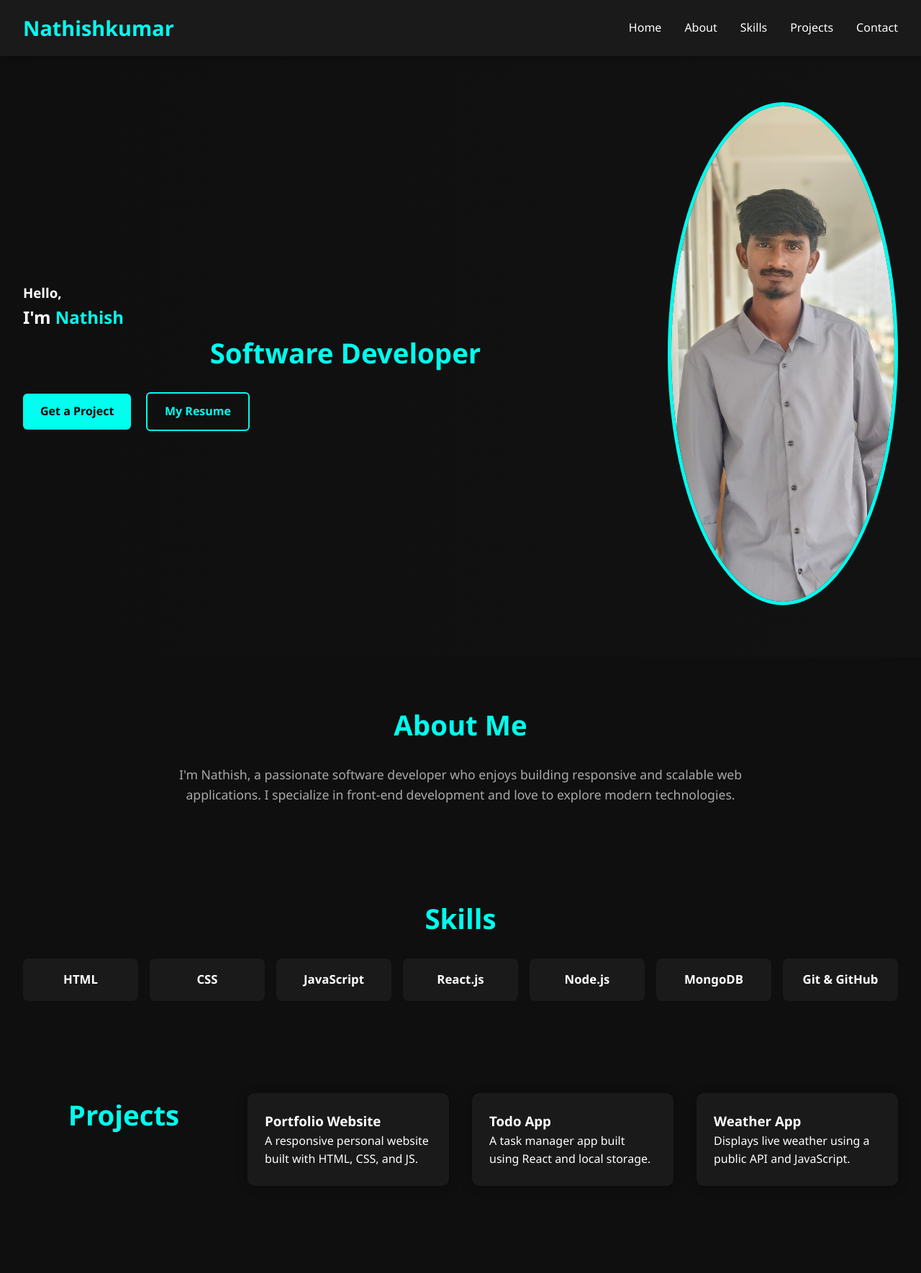
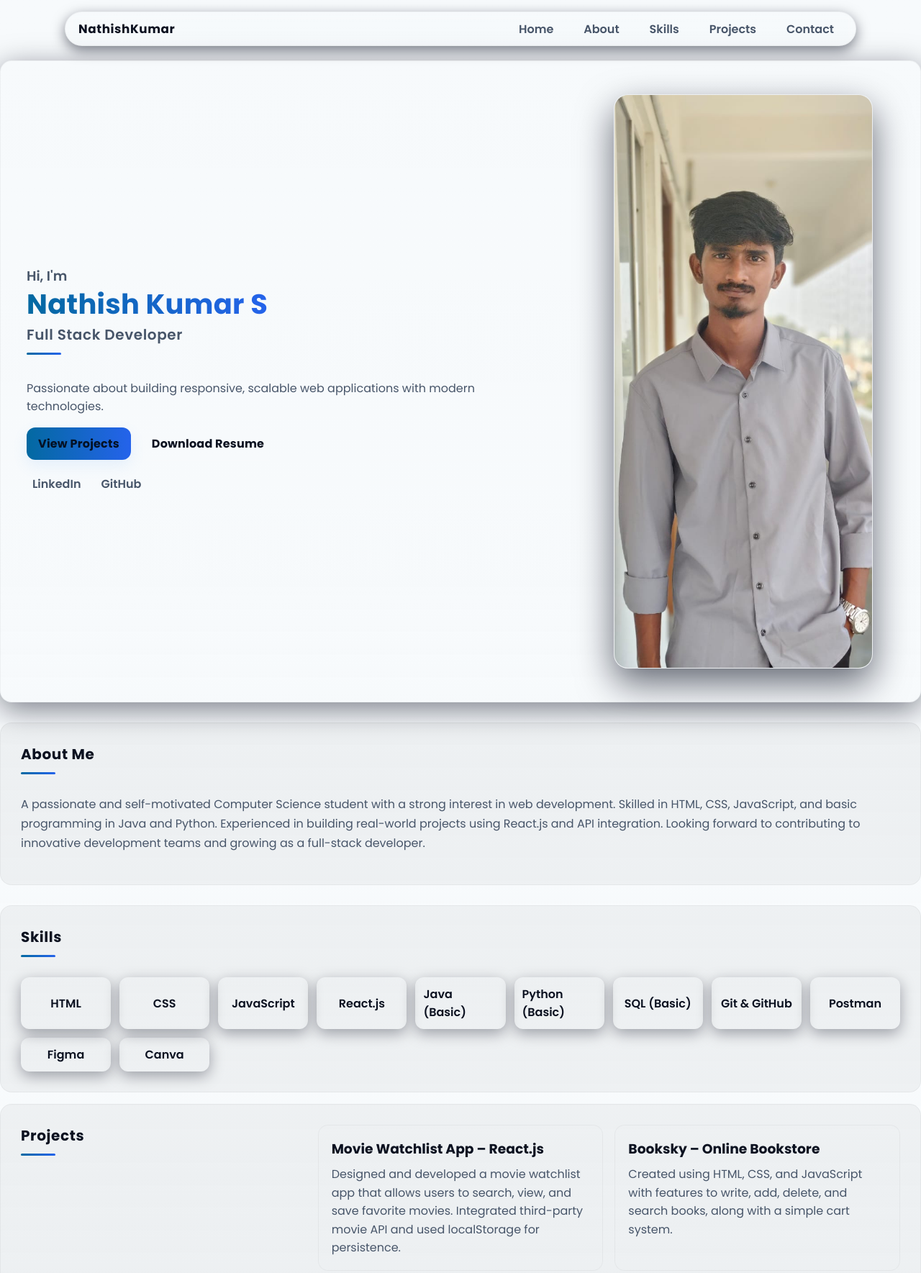
Before and after one commit to nathishkumar153/portfolio, a plain HTML site: page index.html in a window 1280 px wide. Shown: the top 1769 px of the page at 72% size. Drawn offline with Linux system fonts and the light colour scheme.

Commit message:
feature added

```diff
--- a/index.html
+++ b/index.html
@@ -3,31 +3,39 @@
 <head>
   <meta charset="UTF-8" />
   <meta name="viewport" content="width=device-width, initial-scale=1.0" />
-    <title>Nathish | Software Developer</title>
+  <title>Nathish Kumar | Full Stack Developer</title>
   <link rel="stylesheet" href="style.css" />
+  <link href="https://fonts.googleapis.com/css2?family=Poppins:wght@400;600;700&display=swap" rel="stylesheet">
 </head>
 <body>
+
   <!-- Navbar -->
   <nav class="navbar">
-      <div class="logo">Nathishkumar</div>
-      <ul class="nav-links">
+    <div class="logo">NathishKumar</div>
+    <ul class="nav-links" id="navLinks">
       <li><a href="#home">Home</a></li>
       <li><a href="#about">About</a></li>
       <li><a href="#skills">Skills</a></li>
       <li><a href="#projects">Projects</a></li>
       <li><a href="#contact">Contact</a></li>
     </ul>
+    <div class="menu-icon" onclick="toggleMenu()">☰</div>
   </nav>
 
   <!-- Hero Section -->
   <section id="home" class="hero">
     <div class="hero-text">
-        <h3>Hello,</h3>
-        <h1>I'm <span>Nathish</span></h1>
-        <h2>Software Developer</h2>
+      <h3>Hi, I'm</h3>
+      <h1><span>Nathish Kumar S</span></h1>
+      <h2>Full Stack Developer</h2>
+      <p>Passionate about building responsive, scalable web applications with modern technologies.</p>
       <div class="hero-buttons">
-          <a href="#projects" class="btn primary">Get a Project</a>
-          <a href="resume.pdf" class="btn outline" target="_blank">My Resume</a>
+        <a href="#projects" class="btn primary">View Projects</a>
+        <a href="resume.pdf" class="btn outline" target="_blank">Download Resume</a>
+      </div>
+      <div class="social-links">
+        <a href="https://www.linkedin.com/in/nathishkumar-s" target="_blank">LinkedIn</a>
+        <a href="https://github.com/YourGitHubUsername" target="_blank">GitHub</a>
       </div>
     </div>
     <div class="hero-image">
@@ -39,57 +47,76 @@
   <section id="about" class="about">
     <h2>About Me</h2>
     <p>
-        I'm Nathish, a passionate software developer who enjoys building responsive
-        and scalable web applications. I specialize in front-end development and
-        love to explore modern technologies.
+      A passionate and self-motivated Computer Science student with a strong interest in web development.
+      Skilled in HTML, CSS, JavaScript, and basic programming in Java and Python. Experienced in
+      building real-world projects using React.js and API integration. Looking forward to contributing
+      to innovative development teams and growing as a full-stack developer.
     </p>
   </section>
 
   <!-- Skills Section -->
   <section id="skills" class="skills">
     <h2>Skills</h2>
-      <ul>
-        <li>HTML</li>
-        <li>CSS</li>
-        <li>JavaScript</li>
-        <li>React.js</li>
-        <li>Node.js</li>
-        <li>MongoDB</li>
-        <li>Git & GitHub</li>
-      </ul>
+    <div class="skill-grid">
+      <span>HTML</span>
+      <span>CSS</span>
+      <span>JavaScript</span>
+      <span>React.js</span>
+      <span>Java (Basic)</span>
+      <span>Python (Basic)</span>
+      <span>SQL (Basic)</span>
+      <span>Git & GitHub</span>
+      <span>Postman</span>
+      <span>Figma</span>
+      <span>Canva</span>
+    </div>
   </section>
 
   <!-- Projects Section -->
   <section id="projects" class="projects">
     <h2>Projects</h2>
-      <div class="project">
-        <h3>Portfolio Website</h3>
-        <p>A responsive personal website built with HTML, CSS, and JS.</p>
+    <div class="project-card">
+      <h3>Movie Watchlist App – React.js</h3>
+      <p>Designed and developed a movie watchlist app that allows users to search, view, and save favorite movies. Integrated third-party movie API and used localStorage for persistence.</p>
     </div>
-      <div class="project">
-        <h3>Todo App</h3>
-        <p>A task manager app built using React and local storage.</p>
+    <div class="project-card">
+      <h3>Booksky – Online Bookstore</h3>
+      <p>Created using HTML, CSS, and JavaScript with features to write, add, delete, and search books, along with a simple cart system.</p>
     </div>
-      <div class="project">
-        <h3>Weather App</h3>
-        <p>Displays live weather using a public API and JavaScript.</p>
-      </div>
+  </section>
+
+  <!-- Certifications Section -->
+  <section class="certifications">
+    <h2>Certifications</h2>
+    <ul>
+      <li>React Development – Scaler Academy</li>
+      <li>Full Stack Development – NoviTech R&D Pvt. Ltd.</li>
+      <li>Oracle Cloud Infrastructure 2023 AI Certified Foundations Associate</li>
+    </ul>
   </section>
 
   <!-- Contact Section -->
   <section id="contact" class="contact">
     <h2>Contact Me</h2>
-      <form action="#" method="post">
+    <form>
       <input type="text" placeholder="Your Name" required />
       <input type="email" placeholder="Your Email" required />
       <textarea placeholder="Your Message" required></textarea>
       <button type="submit" class="btn primary">Send Message</button>
     </form>
+    <p>Email: <a href="mailto:nathishkumar2525@gmail.com">nathishkumar2525@gmail.com</a></p>
+    <p>Phone: <a href="tel:+918248967574">+91 8248967574</a></p>
   </section>
 
   <!-- Footer -->
   <footer class="footer">
-      <p>&copy; 2025 Nathishkumar. All Rights Reserved.</p>
+    <p>&copy; 2025 Nathish Kumar. All Rights Reserved.</p>
   </footer>
+
+  <script>
+    function toggleMenu() {
+      document.getElementById("navLinks").classList.toggle("active");
+    }
+  </script>
 </body>
 </html>
--- a/style.css
+++ b/style.css
@@ -1,249 +1,420 @@
-   :root {
-        --primary-color: #00ffee;
-        --bg-dark: #0f0f0f;
-        --bg-light: #1a1a1a;
-        --text-light: #ffffff;
-        --text-muted: #aaaaaa;
-        --transition-fast: 0.3s ease;
-      }
 
-      * {
-        margin: 0;
-        padding: 0;
-        box-sizing: border-box;
-        font-family: 'Segoe UI', Tahoma, Geneva, Verdana, sans-serif;
-      }
+:root{
+  /* Color scale (dark mode primary) */
+  --bg: #0f1724;
+  --panel: rgba(255,255,255,0.03);
+  --muted: #9aa4b2;
+  --accent: #7dd3fc; /* cyan */
+  --accent-2: #60a5fa; /* blue */
+  --text: #e6eef6;
+  --glass: rgba(255,255,255,0.04);
 
-      html {
-        scroll-behavior: smooth;
-      }
+  --radius-sm: 8px;
+  --radius-lg: 16px;
+  --container-max: 1100px;
 
-      body {
-        background: var(--bg-dark);
-        color: var(--text-light);
-        line-height: 1.6;
-        overflow-x: hidden;
-      }
+  --ff-sans: "Poppins", system-ui, -apple-system, "Segoe UI", Roboto, "Helvetica Neue", Arial;
+  --transition-fast: 180ms;
+  --transition-medium: 300ms;
+}
 
-      .navbar {
-        display: flex;
-        justify-content: space-between;
-        align-items: center;
-        padding: 1rem 2rem;
-        background-color: var(--bg-light);
-        position: sticky;
-        top: 0;
-        z-index: 1000;
-        box-shadow: 0 2px 10px rgba(0, 0, 0, 0.3);
-      }
+/* Light mode fallback */
+@media (prefers-color-scheme: light){
+  :root{
+    --bg: #f7fafc;
+    --panel: rgba(10,14,20,0.04);
+    --muted: #475569;
+    --accent: #0369a1;
+    --accent-2: #2563eb;
+    --text: #0b1120;
+    --glass: rgba(0,0,0,0.04);
+  }
+}
 
-      .logo {
-        font-size: 1.8rem;
-        font-weight: bold;
-        color: var(--primary-color);
-      }
+/* Global reset and base */
+*{box-sizing:border-box}
+html,body{
+  height:100%;
+  margin:0;
+  font-family:var(--ff-sans);
+  background:linear-gradient(180deg,var(--bg), color-mix(in srgb, var(--bg) 90%, transparent));
+  color:var(--text);
+  -webkit-font-smoothing:antialiased;
+  -moz-osx-font-smoothing:grayscale;
+  scroll-behavior:smooth;
+}
 
-      .nav-links {
-        list-style: none;
-        display: flex;
-        gap: 2rem;
-      }
+/* Respect reduced motion */
+@media (prefers-reduced-motion: reduce){
+  *{animation-duration: 1ms !important; transition-duration: 1ms !important; scroll-behavior: auto;}
+}
 
-      .nav-links a {
-        color: var(--text-light);
-        text-decoration: none;
-        font-weight: 500;
-        position: relative;
-      }
+/* Page container */
+.container{
+  width:calc(100% - 40px);
+  max-width:var(--container-max);
+  margin:0 auto;
+  padding:40px 0;
+}
 
-      .nav-links a::after {
-        content: '';
-        position: absolute;
-        width: 0%;
-        height: 2px;
-        bottom: -4px;
-        left: 0;
-        background-color: var(--primary-color);
-        transition: width var(--transition-fast);
-      }
+/* =========================
+   Navbar
+   ========================= */
+.navbar{
+  position:sticky;
+  top:16px;
+  z-index:40;
+  display:flex;
+  align-items:center;
+  justify-content:space-between;
+  gap:16px;
+  margin:0 auto;
+  width:calc(100% - 40px);
+  max-width:var(--container-max);
+  background: linear-gradient(180deg, rgba(255,255,255,0.02), transparent);
+  backdrop-filter: blur(6px) saturate(120%);
+  border-radius:999px;
+  padding:10px 18px;
+  box-shadow: 0 6px 18px rgba(2,6,23,0.5);
+  border:1px solid var(--glass);
+}
 
-      .nav-links a:hover::after {
-        width: 100%;
-      }
+.logo{
+  font-weight:700;
+  letter-spacing:0.6px;
+  font-size:1.05rem;
+  color:var(--text);
+}
 
-      .hero {
-        display: flex;
-        flex-wrap: wrap;
-        align-items: center;
-        justify-content: space-between;
-        padding: 4rem 2rem;
-        background: linear-gradient(to right, #0f0f0f, #121212);
-        min-height: 100vh;
-      }
+.nav-links{
+  display:flex;
+  gap:18px;
+  align-items:center;
+  list-style:none;
+  margin:0;
+  padding:0;
+}
 
-      .hero-text {
-        flex: 1 1 400px;
-        animation: fadeIn 1s ease forwards;
-      }
+.nav-links a{
+  color:var(--muted);
+  text-decoration:none;
+  padding:8px 12px;
+  border-radius:10px;
+  transition:all var(--transition-fast) ease;
+  font-weight:600;
+}
+.nav-links a:hover,
+.nav-links a:focus{
+  color:var(--text);
+  background:linear-gradient(90deg, rgba(125,211,252,0.06), rgba(96,165,250,0.04));
+  outline:none;
+  transform:translateY(-2px);
+}
 
-      .hero-text h1 span {
-        color: var(--primary-color);
-      }
+/* Mobile menu icon */
+.menu-icon{
+  display:none;
+  font-size:1.4rem;
+  padding:8px;
+  cursor:pointer;
+  border-radius:8px;
+  color:var(--muted);
+}
+.menu-icon:hover{color:var(--text)}
 
-      .hero-buttons {
-        margin-top: 1.5rem;
-      }
+/* =========================
+   Hero
+   ========================= */
+.hero{
+  margin-top:36px;
+  display:grid;
+  grid-template-columns:1fr 420px;
+  gap:32px;
+  align-items:center;
+  padding:36px;
+  background:linear-gradient(180deg, rgba(255,255,255,0.01), transparent);
+  border-radius:var(--radius-lg);
+  border:1px solid var(--glass);
+  box-shadow: 0 10px 40px rgba(2,6,23,0.5);
+}
 
-      .btn {
-        display: inline-block;
-        padding: 0.75rem 1.5rem;
-        margin-right: 1rem;
-        border-radius: 6px;
-        text-decoration: none;
-        font-weight: bold;
-        transition: background var(--transition-fast), color var(--transition-fast), transform var(--transition-fast);
-        will-change: transform;
-      }
+/* Hero text */
+.hero-text h3{margin:0;color:var(--muted);font-weight:600}
+.hero-text h1{
+  margin:6px 0 0 0;
+  font-size:2.4rem;
+  line-height:1;
+  letter-spacing:0.3px;
+}
+.hero-text h1 span{
+  background: linear-gradient(90deg,var(--accent), var(--accent-2));
+  -webkit-background-clip:text;
+  background-clip:text;
+  color:transparent;
+  font-weight:800;
+}
+.hero-text h2{
+  margin:8px 0 18px 0;
+  color:var(--muted);
+  font-weight:600;
+}
 
-      .btn:hover {
-        transform: translateY(-3px);
-      }
+/* Subtext & buttons */
+.hero-text p{color:var(--muted);max-width:720px}
+.hero-buttons{
+  display:flex;
+  gap:12px;
+  margin-top:16px;
+  align-items:center;
+}
+.btn{
+  display:inline-flex;
+  align-items:center;
+  justify-content:center;
+  padding:10px 16px;
+  border-radius:12px;
+  text-decoration:none;
+  font-weight:700;
+  letter-spacing:0.2px;
+  transition:transform var(--transition-fast) ease, box-shadow var(--transition-fast) ease;
+}
+.btn.primary{
+  background:linear-gradient(90deg,var(--accent),var(--accent-2));
+  color:#041124;
+  box-shadow: 0 8px 20px rgba(96,165,250,0.12);
+}
+.btn.outline{
+  background:transparent;
+  border:1px solid rgba(255,255,255,0.06);
+  color:var(--text);
+}
+.btn:hover{transform:translateY(-4px)}
+.btn:active{transform:translateY(-1px)}
 
-      .primary {
-        background-color: var(--primary-color);
-        color: #000;
-      }
+/* Social links */
+.social-links{
+  margin-top:14px;
+  display:flex;
+  gap:12px;
+}
+.social-links a{
+  color:var(--muted);
+  text-decoration:none;
+  font-weight:600;
+  padding:6px 8px;
+  border-radius:8px;
+}
+.social-links a:hover{color:var(--text)}
 
-      .outline {
-        border: 2px solid var(--primary-color);
-        color: var(--primary-color);
-        background: transparent;
-      }
+/* Hero image */
+.hero-image{
+  display:flex;
+  justify-content:center;
+  align-items:center;
+  padding:10px;
+}
+.hero-image img{
+  width:100%;
+  max-width:360px;
+  border-radius:20px;
+  border:1px solid var(--glass);
+  box-shadow: 0 20px 50px rgba(2,6,23,0.6);
+  object-fit:cover;
+  transform:translateY(0);
+  transition:transform var(--transition-medium) ease, box-shadow var(--transition-medium) ease;
+}
+.hero-image img:hover{transform:translateY(-6px); box-shadow: 0 28px 60px rgba(2,6,23,0.7);}
 
-      .outline:hover {
-        background-color: var(--primary-color);
-        color: #000;
-      }
+/* =========================
+   Sections (About/Skills/Projects)
+   ========================= */
+section{
+  margin-top:28px;
+  padding:28px;
+  border-radius:var(--radius-lg);
+  background:var(--panel);
+  border:1px solid var(--glass);
+}
 
-      .hero-image img {
-        max-width: 320px;
-        border-radius: 50%;
-        border: 5px solid var(--primary-color);
-        transition: transform var(--transition-fast);
-      }
+/* Section heading */
+section h2{
+  margin:0 0 12px 0;
+  font-size:1.25rem;
+  letter-spacing:0.6px;
+  color:var(--text);
+  display:inline-block;
+  position:relative;
+}
+section h2::after{
+  content:'';
+  display:block;
+  width:48px;
+  height:3px;
+  background:linear-gradient(90deg,var(--accent), var(--accent-2));
+  margin-top:10px;
+  border-radius:6px;
+}
 
-      .hero-image img:hover {
-        transform: scale(1.05);
-      }
+/* About */
+.about p{color:var(--muted);line-height:1.7}
 
-      section {
-        padding: 4rem 2rem;
-      }
+/* Skills grid */
+.skill-grid{
+  display:grid;
+  grid-template-columns:repeat(auto-fit, minmax(120px, 1fr));
+  gap:12px;
+  margin-top:16px;
+}
+.skill-grid span{
+  display:inline-flex;
+  gap:8px;
+  align-items:center;
+  justify-content:center;
+  padding:10px;
+  border-radius:12px;
+  background:linear-gradient(180deg, rgba(255,255,255,0.01), transparent);
+  color:var(--text);
+  font-weight:600;
+  border:1px solid rgba(255,255,255,0.02);
+  box-shadow: 0 6px 20px rgba(2,6,23,0.35);
+  transition:transform var(--transition-fast), box-shadow var(--transition-fast);
+}
+.skill-grid span:hover{transform:translateY(-6px); box-shadow: 0 14px 36px rgba(2,6,23,0.45)}
 
-      h2 {
-        margin-bottom: 1.5rem;
-        font-size: 2.4rem;
-        color: var(--primary-color);
-        text-align: center;
-      }
+/* Projects cards */
+.projects{
+  display:grid;
+  grid-template-columns:repeat(auto-fit, minmax(260px, 1fr));
+  gap:16px;
+  margin-top:16px;
+}
+.project-card{
+  padding:18px;
+  border-radius:14px;
+  background:linear-gradient(180deg, rgba(255,255,255,0.02), transparent);
+  border:1px solid var(--glass);
+  transition:transform var(--transition-medium), box-shadow var(--transition-medium);
+}
+.project-card h3{margin:0 0 8px 0}
+.project-card p{margin:0;color:var(--muted);line-height:1.6}
+.project-card:hover{transform:translateY(-8px); box-shadow: 0 20px 60px rgba(2,6,23,0.6)}
 
-      .about p {
-        max-width: 800px;
-        margin: auto;
-        color: var(--text-muted);
-        font-size: 1.1rem;
-        text-align: center;
-      }
+/* Certifications */
+.certifications ul{
+  list-style:disc;
+  padding-left:20px;
+  margin:12px 0 0 0;
+  color:var(--muted);
+}
+.certifications li{margin:8px 0; line-height:1.6}
 
-      .skills ul {
-        list-style: none;
-        display: grid;
-        grid-template-columns: repeat(auto-fit, minmax(140px, 1fr));
-        gap: 1rem;
-        padding: 0;
-      }
+/* Contact form */
+.contact form{
+  display:grid;
+  gap:12px;
+  grid-template-columns:1fr 1fr;
+}
+.contact input[type="text"],
+.contact input[type="email"],
+.contact textarea{
+  width:100%;
+  padding:12px 14px;
+  border-radius:12px;
+  border:1px solid rgba(255,255,255,0.03);
+  background:transparent;
+  color:var(--text);
+  font-size:0.95rem;
+  resize:vertical;
+}
+.contact textarea{grid-column:1/-1; min-height:140px;}
+.contact button{
+  grid-column:1/-1;
+  justify-self:start;
+}
 
-      .skills li {
-        background: var(--bg-light);
-        padding: 1rem;
-        border-radius: 8px;
-        text-align: center;
-        font-weight: 600;
-        font-size: 1.05rem;
-        transition: background var(--transition-fast), transform var(--transition-fast);
-      }
+/* Footer */
+.footer{
+  margin-top:28px;
+  padding:18px;
+  text-align:center;
+  color:var(--muted);
+  font-size:0.95rem;
+  border-radius:12px;
+}
 
-      .skills li:hover {
-        background: #2a2a2a;
-        transform: scale(1.05);
-      }
+/* =========================
+   Responsive Breakpoints
+   ========================= */
 
-      .projects {
-        display: grid;
-        grid-template-columns: repeat(auto-fit, minmax(280px, 1fr));
-        gap: 2rem;
-      }
+/* Tablet */
+@media (max-width:980px){
+  .hero{grid-template-columns:1fr 320px}
+  .hero-text h1{font-size:2rem}
+}
 
-      .project {
-        background: var(--bg-light);
-        padding: 1.5rem;
-        border-radius: 10px;
-        box-shadow: 0 2px 15px rgba(0, 0, 0, 0.3);
-        transition: transform var(--transition-fast), box-shadow var(--transition-fast);
-      }
+/* Mobile */
+@media (max-width:780px){
+  .navbar{
+    padding:8px 12px;
+    border-radius:12px;
+  }
+  .nav-links{
+    position:fixed;
+    inset:0 auto auto 0;
+    right:12px;
+    top:76px;
+    width:90%;
+    max-width:320px;
+    height:auto;
+    flex-direction:column;
+    gap:0;
+    padding:12px;
+    background:linear-gradient(180deg, rgba(255,255,255,0.02), transparent);
+    border-radius:12px;
+    transform:translateY(-10px) scale(0.98);
+    opacity:0;
+    pointer-events:none;
+    transition:all 220ms ease;
+    border:1px solid var(--glass);
+    box-shadow: 0 10px 40px rgba(2,6,23,0.6);
+  }
+  .nav-links.active{
+    opacity:1;
+    pointer-events:auto;
+    transform:translateY(0) scale(1);
+  }
+  .nav-links a{
+    padding:12px;
+    border-radius:10px;
+    margin:4px 0;
+    color:var(--muted);
+  }
+  .menu-icon{display:block}
+  .hero{grid-template-columns:1fr; padding:18px; gap:18px}
+  .hero-image{order:-1; justify-content:center}
+  .hero-image img{max-width:260px}
+  .hero-text h1{font-size:1.45rem}
+  .hero-text h2{font-size:1rem}
+  .contact form{grid-template-columns:1fr}
+}
 
-      .project:hover {
-        transform: translateY(-5px);
-        box-shadow: 0 6px 20px rgba(0, 255, 238, 0.3);
-      }
+/* Smaller phones */
+@media (max-width:420px){
+  .container{padding:20px 12px}
+  .hero{padding:14px}
+  .hero-text p{font-size:0.95rem}
+  .skill-grid{grid-template-columns:repeat(2,1fr)}
+}
 
-      form input,
-      form textarea {
-        width: 100%;
-        padding: 1rem;
-        margin-bottom: 1.5rem;
-        border: none;
-        border-radius: 8px;
-        background: #2a2a2a;
-        color: var(--text-light);
-        font-size: 1rem;
-      }
+/* =========================
+   Accessibility & Small touches
+   ========================= */
+a:focus, button:focus, input:focus, textarea:focus{
+  outline:3px solid color-mix(in srgb, var(--accent) 25%, transparent);
+  outline-offset:3px;
+  box-shadow:0 6px 24px rgba(96,165,250,0.08);
+}
 
-      .contact form {
-        max-width: 600px;
-        margin: auto;
-      }
-
-      .footer {
-        text-align: center;
-        padding: 2rem 1rem;
-        background: var(--bg-light);
-        font-size: 1rem;
-        color: var(--text-muted);
-      }
-
-      @keyframes fadeIn {
-        from {
-          opacity: 0;
-          transform: translateY(30px);
-        }
-        to {
-          opacity: 1;
-          transform: translateY(0);
-        }
-      }
-
-      @media (max-width: 768px) {
-        .hero {
-          flex-direction: column;
-          text-align: center;
-        }
-
-        .hero-image {
-          margin-top: 2rem;
-        }
-
-        .nav-links {
-          display: none;
-        }
-      }
+/* Utility */
+.small{font-size:0.88rem; color:var(--muted)}
+.center{display:flex;align-items:center;justify-content:center}
```
Lines whose indentation alone changed are shown as unchanged.
